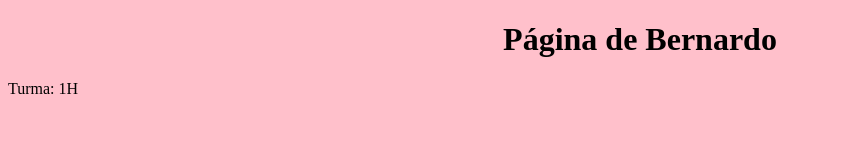
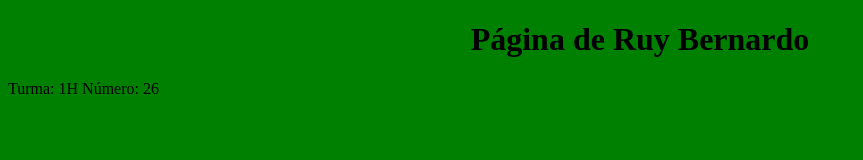
Before and after one commit to RuyPog/primeiroh_2t, a plain HTML site: page index.html in a window 1280 px wide. Shown: the whole page, without its empty margins (0-863 px from the left). Drawn offline with Linux system fonts and the light colour scheme.

```diff
--- a/estilo.css
+++ b/estilo.css
@@ -1,5 +1,5 @@
 body{
-background: pink;
+background: green;
 }
 h1 {
   text-align: center;
--- a/index.html
+++ b/index.html
@@ -1,12 +1,12 @@
 <!DOCTYPE html>
-<html lang="en" dir="ltr">
+<html lang="pt-br" dir="ltr">
   <head>
     <meta charset="utf-8">
-    <title>Bernardo</title>
+    <title>BernardoGamer123</title>
     <link rel="stylesheet" href="estilo.css">
   </head>
   <body>
-    <h1>Página de Bernardo</h1>
-    <p>Turma: 1H</p>
+    <h1>Página de Ruy Bernardo</h1>
+    <p>Turma: 1H Número: 26</p>
   </body>
 </html>
```
